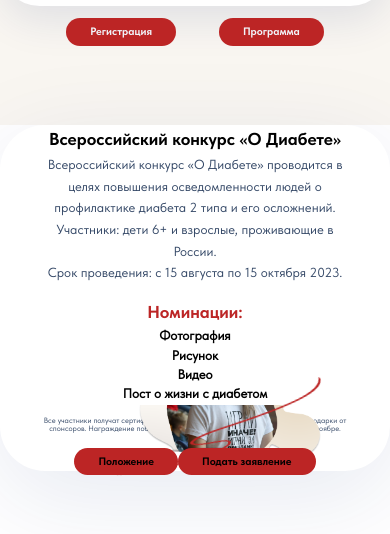
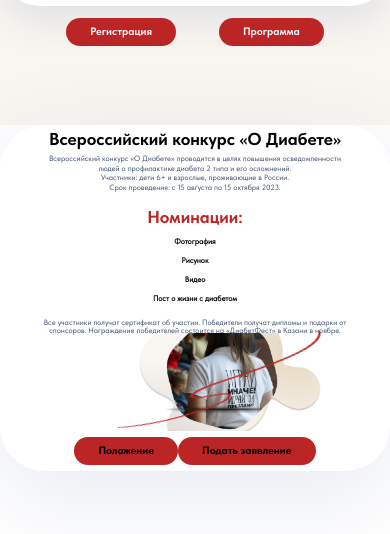
Before and after one commit to NikaAzizova/ITgirls-PROJECT-2.github.io, a plain HTML site: page index.html in a window 390 px wide. Shown: the part 3210-3744 px from the top of the page. Drawn offline with nearby package versions, Linux system fonts and the light colour scheme; files that its build step writes are made by us from their sources.

Commit message:
add changes

```diff
--- a/assets/style/_template.scss
+++ b/assets/style/_template.scss
@@ -147,6 +147,18 @@ body {
     font-family: $font3;
     font-size: 1.375rem;
     line-height: 2.25rem; /* 163.636% */
+
+    @media (max-width: 900px) {
+        font-size: 1rem;
+        line-height: 2rem;
+    }
+
+    @media (max-width: 500px) {
+        font-size: 0.8rem;
+        line-height: 1rem;
+    }
+
+    /*шрифт по брейкпойнтам добавила*/
 }
 
 .text-p__small {
```
